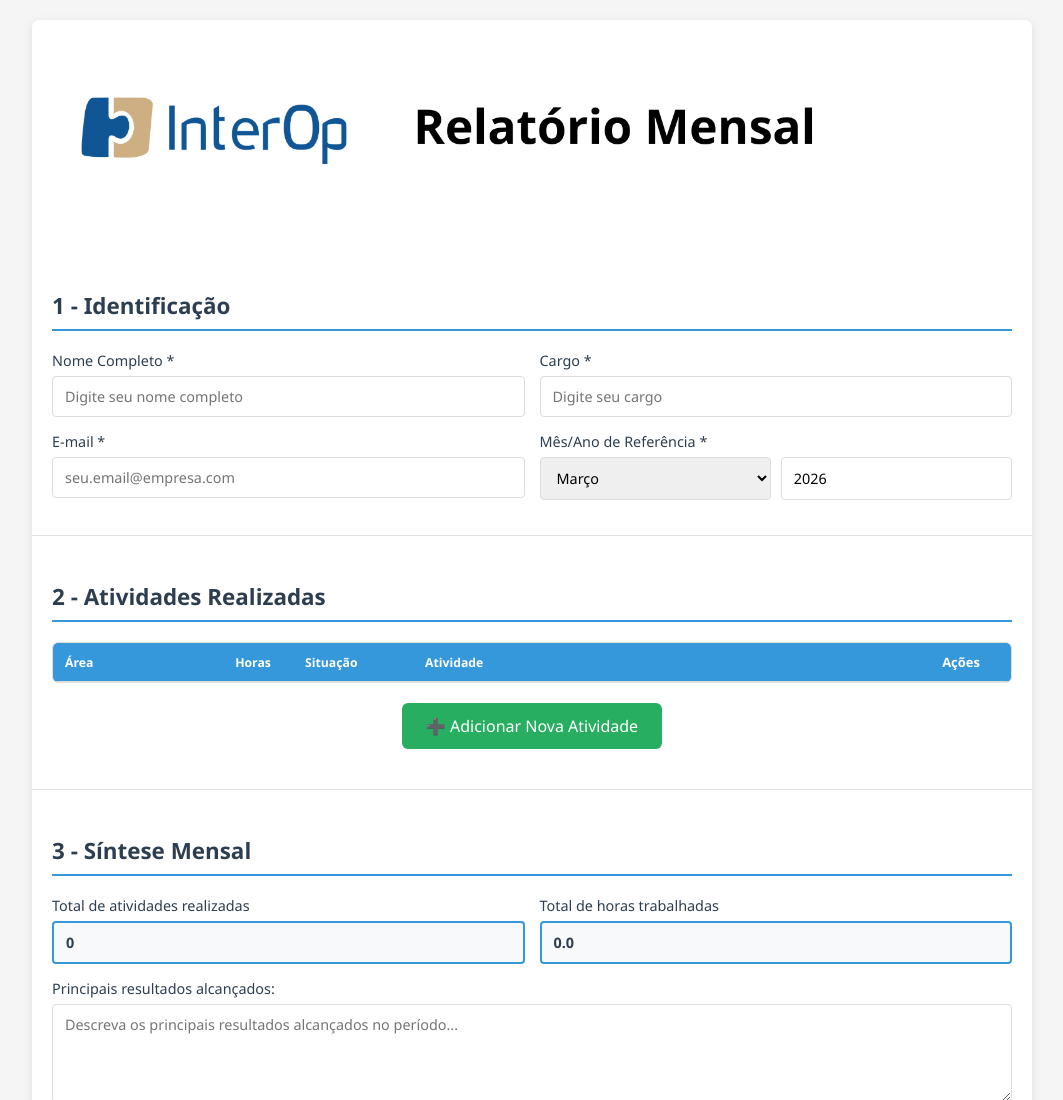
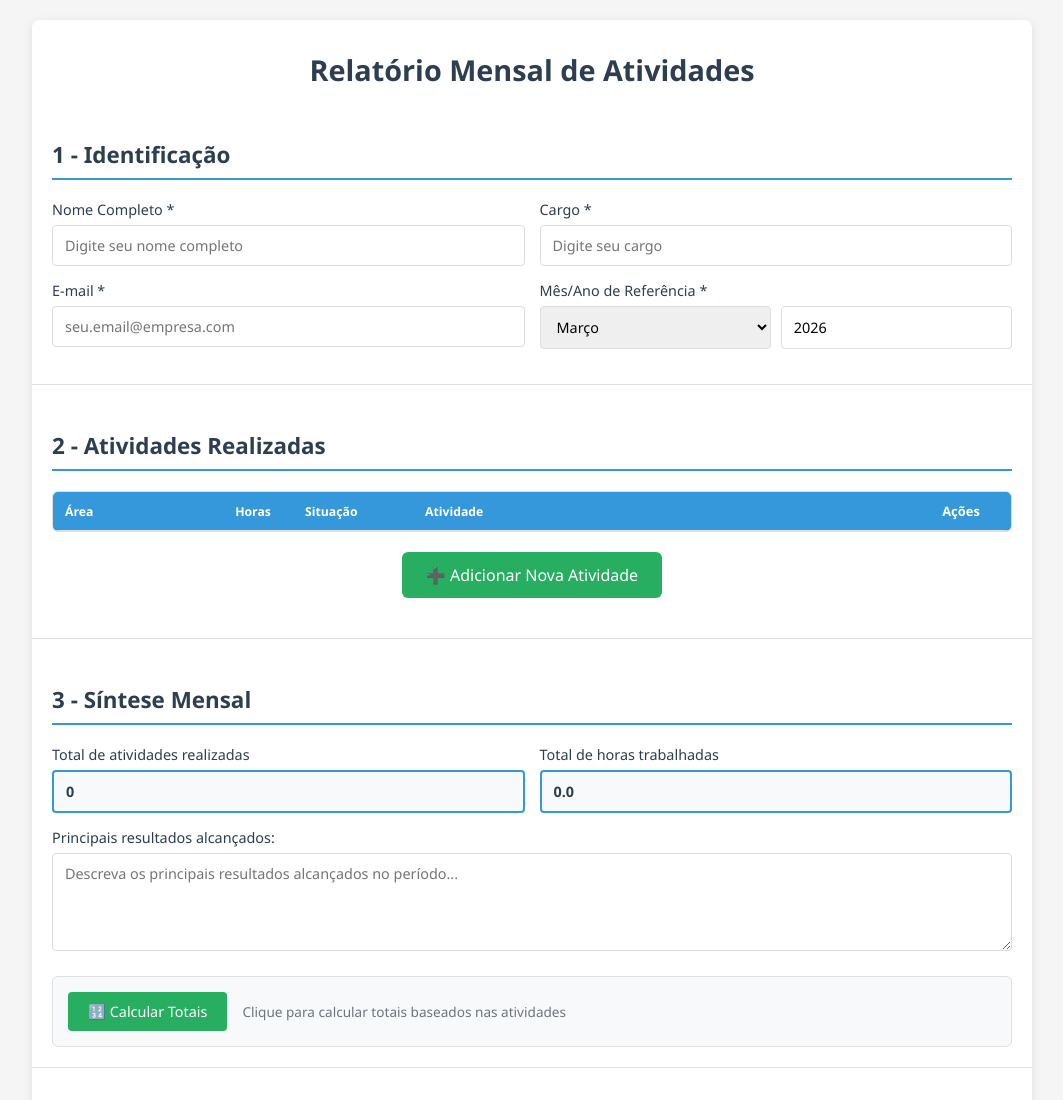
Before and after one commit to thiagofeldner/RelatorioMensal, a plain HTML site: page index.html in a window 1280 px wide. Shown: the top 1100 px of the page, without its empty margins (108-1171 px from the left). Drawn offline with nearby package versions, Linux system fonts and the light colour scheme.

Commit message:
remoção da logo da empresa

```diff
--- a/index.html
+++ b/index.html
@@ -4,7 +4,7 @@
 <head>
   <meta charset="UTF-8">
   <meta name="viewport" content="width=device-width, initial-scale=1.0">
-  <title>Relatório Mensal - InterOp</title>
+  <title>Relatório Mensal</title>
   <link rel="stylesheet" href="style.css">
   <script src="https://cdnjs.cloudflare.com/ajax/libs/jspdf/2.5.1/jspdf.umd.min.js"></script>
   <script src="https://cdnjs.cloudflare.com/ajax/libs/html2canvas/1.4.1/html2canvas.min.js"></script>
@@ -13,7 +13,7 @@
 <body>
   <div class="container">
     <header>
-      <img src="./img/cabecalho2.png" alt="Cabeçalho InterOp" class="header-image" onerror="this.style.display='none'">
+      <h1>Relatório Mensal de Atividades</h1>
     </header>
 
     <main>
--- a/style.css
+++ b/style.css
@@ -24,13 +24,20 @@ header {
     margin-bottom: 0;
 }
 
-.header-image {
+header h1 {
+  margin: 0;
+  padding: 30px 0;
+  font-size: 1.8em;
+  color: #2c3e50;
+}
+
+/* .header-image {
     width: 100%;
     max-width: 1000px;
     height: auto;
     display: block;
     border-radius: 8px 8px 0 0;
-}
+} */
 
 .section {
     margin-bottom: 25px;
```
